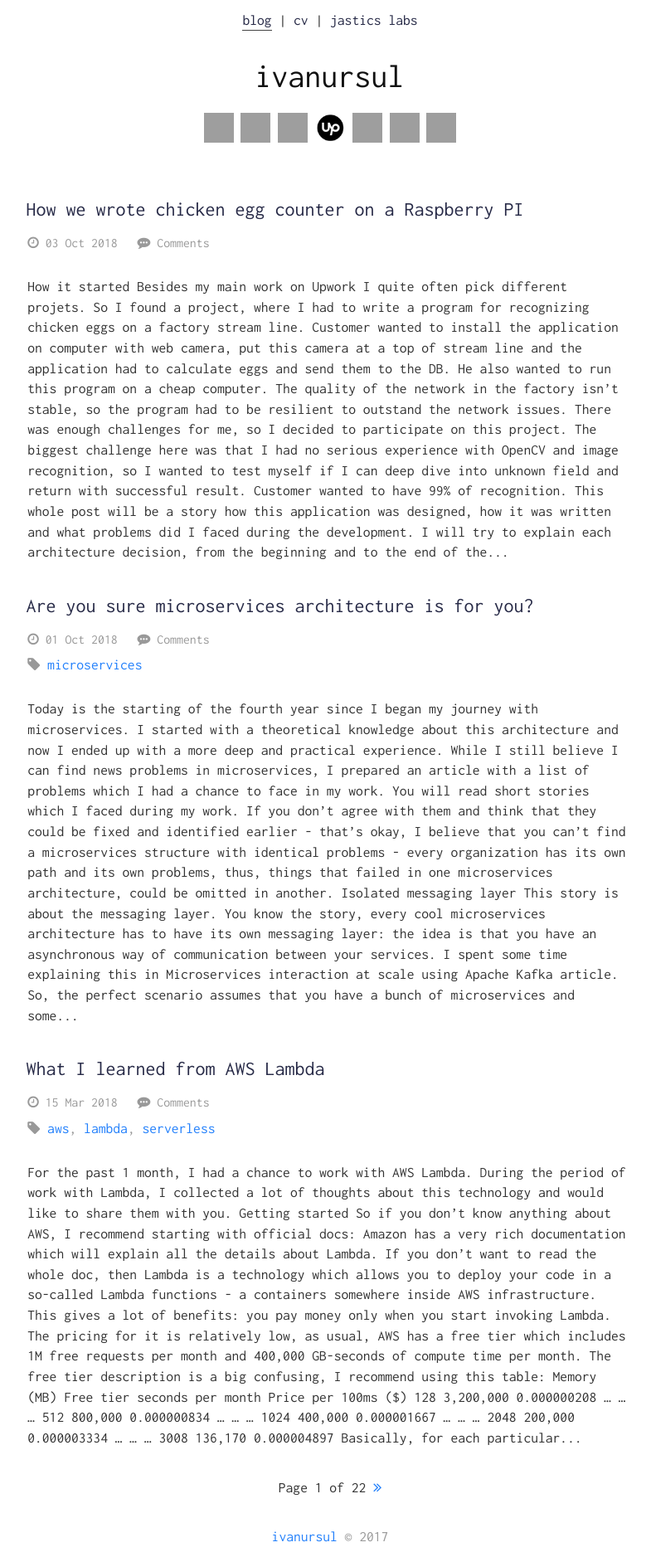
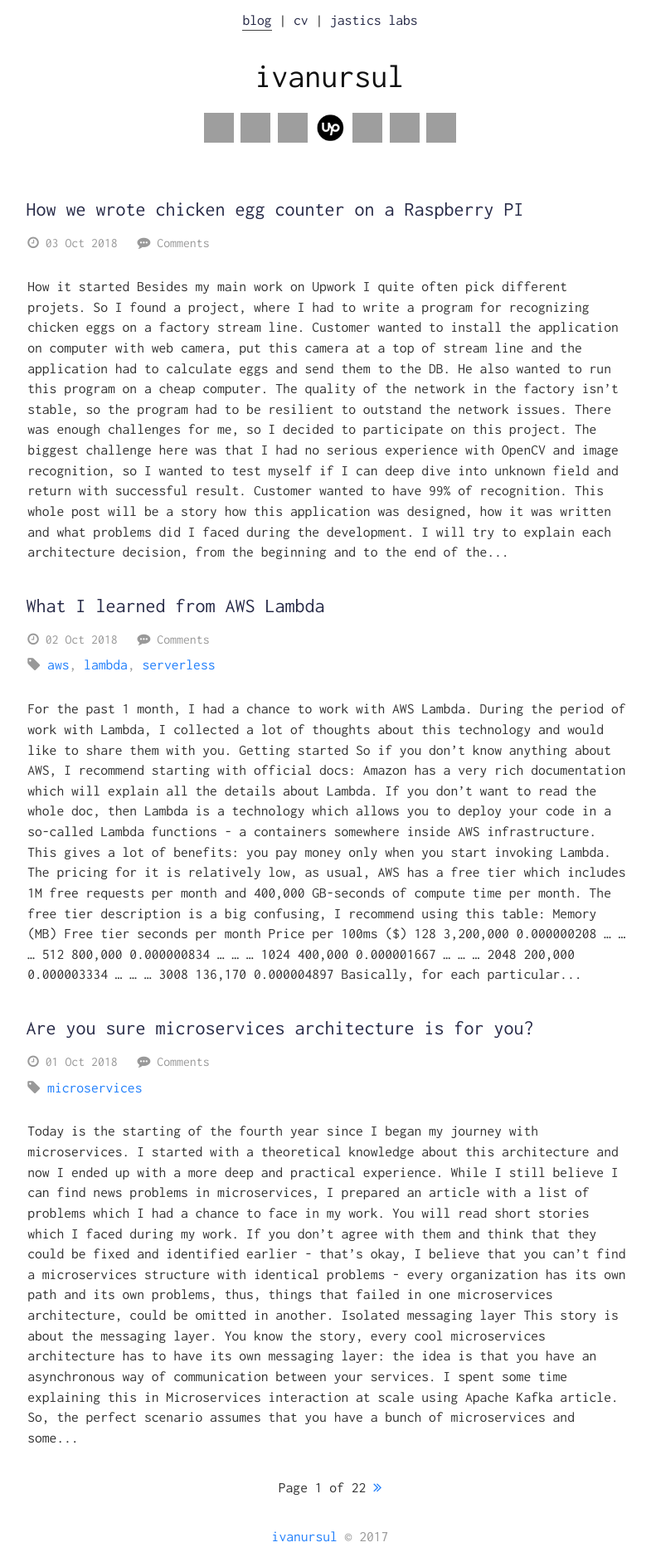
Before and after one commit to ivanursul/ivanursul, a Jekyll site: the page built from index.html, in a window 1280 px wide. Shown: the whole page at 83% size, without its empty margins (242-1027 px from the left). Built offline with Jekyll 4.4.1, drawn with Linux system fonts in a browser that asks for light colours; the list of posts is cut into pages by our own code; comment, search, counter and statistics services are not loaded; grey boxes are pictures that could not be loaded.

Commit message:
Reorganized my blog posts

```diff
--- a/_posts/2018-07-28-what-i-learned-from-aws-lambda.markdown
+++ b/_posts/2018-07-28-what-i-learned-from-aws-lambda.markdown
@@ -1,7 +1,7 @@
 ---
 layout: "post"
 title:  "What I learned from AWS Lambda"
-date: 2018-03-15 00:00:00
+date: 2018-10-02 00:00:00
 permalink: what-i-learned-from-aws-lambda
 tags: ['aws', 'lambda', 'serverless']
 ---
```
